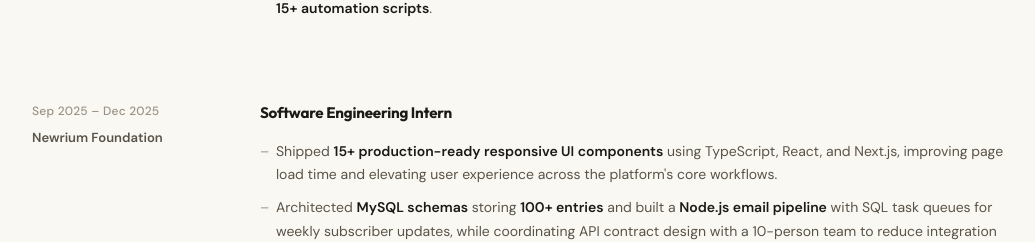
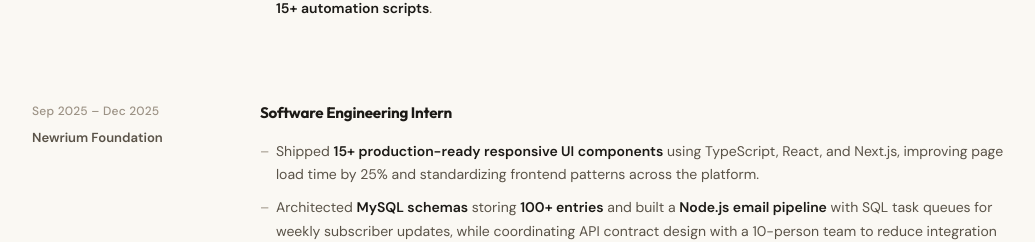
Before and after one commit to RyanTN8/portfolio, a React (Vite) app: page / in a window 1280 px wide. Shown: the part 2274-2516 px from the top of the page, without its empty margins (122-1157 px from the left). Built offline with nearby package versions, Linux system fonts and the light colour scheme.

Commit message:
fixed resume thing

```diff
--- a/src/components/Experience.tsx
+++ b/src/components/Experience.tsx
@@ -42,7 +42,7 @@
     company: 'Newrium Foundation',
     role: 'Software Engineering Intern',
     bullets: [
-      <>Shipped <strong>15+ production-ready responsive UI components</strong> using TypeScript, React, and Next.js, improving page load time and elevating user experience across the platform's core workflows.</>,
+      <>Shipped <strong>15+ production-ready responsive UI components</strong> using TypeScript, React, and Next.js, improving page load time by 25% and standardizing frontend patterns across the platform.</>,
       <>Architected <strong>MySQL schemas</strong> storing <strong>100+ entries</strong> and built a <strong>Node.js email pipeline</strong> with SQL task queues for weekly subscriber updates, while coordinating API contract design with a 10-person team to reduce integration errors.</>,
     ],
   },
```
